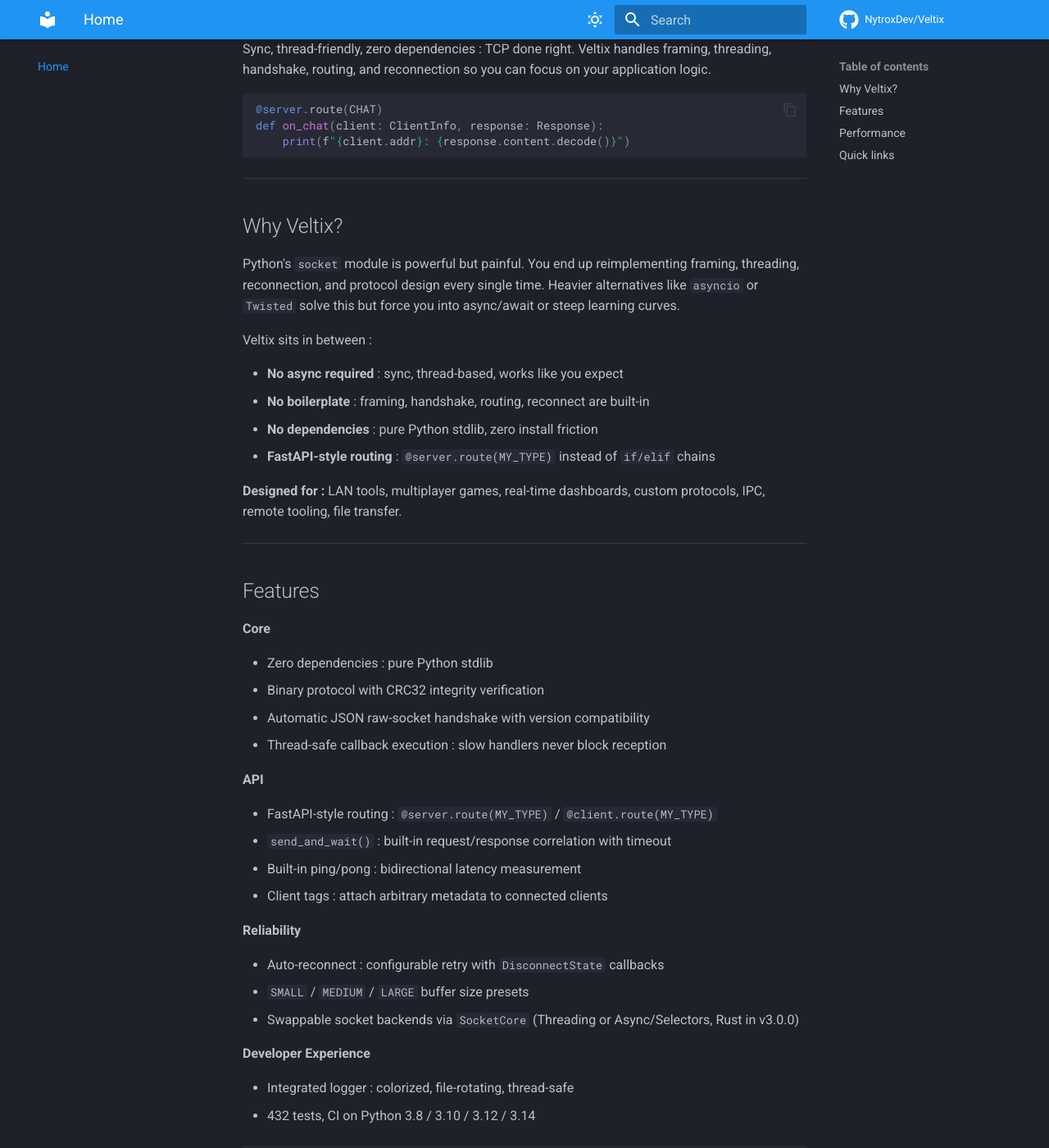
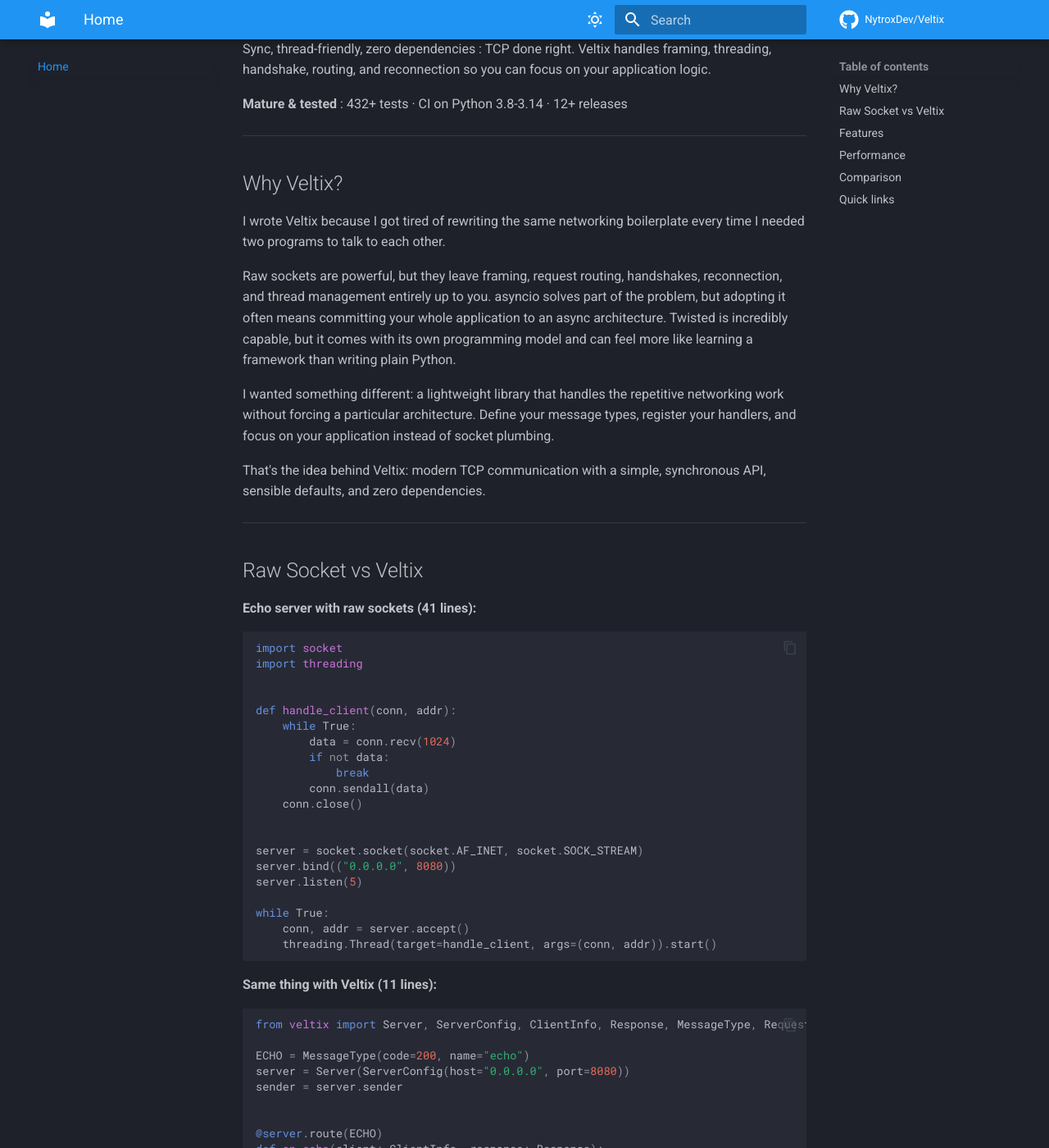
Before and after one commit to NytroxDev/Veltix, an MkDocs documentation site: the page built from docs/index.md, in a window 1280 px wide and 1400 px high, scrolled down 266 px. Shown: the whole window at 82% size. Built offline with MkDocs 1.6.1 and Material for MkDocs 9.7.7, drawn with Linux system fonts in a browser that asks for light colours; comment, search, counter and statistics services are not loaded; some of the changed text lies outside the part shown; grey boxes are pictures that could not be loaded.

Commit message:
docs: align docs/index.md with new README structure

````diff
--- a/docs/index.md
+++ b/docs/index.md
@@ -1,6 +1,6 @@
 # Veltix
 
-> The high-level TCP library Python never had.
+> Python TCP, without the boilerplate.
 
 [![Lines of code](https://img.shields.io/endpoint?url=https://ghloc.vercel.app/api/NytroxDev/Veltix/badge)](https://ghloc.vercel.app/NytroxDev/Veltix)
 [![PyPI](https://img.shields.io/pypi/v/veltix?cacheSeconds=300)](https://pypi.org/project/veltix/)
@@ -12,30 +12,75 @@
 Veltix handles framing, threading, handshake, routing, and reconnection
 so you can focus on your application logic.
 
-```python
-@server.route(CHAT)
-def on_chat(client: ClientInfo, response: Response):
-    print(f"{client.addr}: {response.content.decode()}")
-```
+**Mature & tested** : 432+ tests · CI on Python 3.8-3.14 · 12+ releases
 
 ---
 
 ## Why Veltix?
 
-Python's `socket` module is powerful but painful. You end up reimplementing
-framing, threading, reconnection, and protocol design every single time.
-Heavier alternatives like `asyncio` or `Twisted` solve this but force you into
-async/await or steep learning curves.
+I wrote Veltix because I got tired of rewriting the same networking boilerplate every time I needed two programs to talk
+to each other.
 
-Veltix sits in between :
+Raw sockets are powerful, but they leave framing, request routing, handshakes, reconnection, and thread management
+entirely up to you. asyncio solves part of the problem, but adopting it often means committing your whole application to
+an async architecture. Twisted is incredibly capable, but it comes with its own programming model and can feel more like
+learning a framework than writing plain Python.
 
-- **No async required** : sync, thread-based, works like you expect
-- **No boilerplate** : framing, handshake, routing, reconnect are built-in
-- **No dependencies** : pure Python stdlib, zero install friction
-- **FastAPI-style routing** : `@server.route(MY_TYPE)` instead of `if/elif` chains
+I wanted something different: a lightweight library that handles the repetitive networking work without forcing a
+particular architecture. Define your message types, register your handlers, and focus on your application instead of
+socket plumbing.
 
-**Designed for :** LAN tools, multiplayer games, real-time dashboards,
-custom protocols, IPC, remote tooling, file transfer.
+That's the idea behind Veltix: modern TCP communication with a simple, synchronous API, sensible defaults, and zero
+dependencies.
+
+---
+
+## Raw Socket vs Veltix
+
+**Echo server with raw sockets (41 lines):**
+
+```python
+import socket
+import threading
+
+
+def handle_client(conn, addr):
+    while True:
+        data = conn.recv(1024)
+        if not data:
+            break
+        conn.sendall(data)
+    conn.close()
+
+
+server = socket.socket(socket.AF_INET, socket.SOCK_STREAM)
+server.bind(("0.0.0.0", 8080))
+server.listen(5)
+
+while True:
+    conn, addr = server.accept()
+    threading.Thread(target=handle_client, args=(conn, addr)).start()
+```
+
+**Same thing with Veltix (11 lines):**
+
+```python
+from veltix import Server, ServerConfig, ClientInfo, Response, MessageType, Request
+
+ECHO = MessageType(code=200, name="echo")
+server = Server(ServerConfig(host="0.0.0.0", port=8080))
+sender = server.sender
+
+
+@server.route(ECHO)
+def on_echo(client: ClientInfo, response: Response):
+    sender.send(Request(ECHO, response.content), client=client.conn)
+
+
+server.start()
+```
+
+No manual framing. No thread management. No boilerplate.
 
 ---
 
@@ -54,12 +99,13 @@
 - `send_and_wait()` : built-in request/response correlation with timeout
 - Built-in ping/pong : bidirectional latency measurement
 - Client tags : attach arbitrary metadata to connected clients
+- `Sender` exposed as `server.sender` / `client.sender`
 
 **Reliability**
 
 - Auto-reconnect : configurable retry with `DisconnectState` callbacks
 - `SMALL` / `MEDIUM` / `LARGE` buffer size presets
-- Swappable socket backends via `SocketCore` (Threading or Async/Selectors, Rust in v3.0.0)
+- Swappable socket backends via `SocketCore` (Threading or Async/Selectors)
 
 **Developer Experience**
 
@@ -83,6 +129,29 @@
 
 ---
 
+## Comparison
+
+| Feature                | Veltix | `socket` | `asyncio` | Twisted |
+|------------------------|:------:|:--------:|:---------:|:-------:|
+| High-level API         |   ✓    |    ✗     |     ~     |    ✗    |
+| Zero dependencies      |   ✓    |    ✓     |     ✓     |    ✗    |
+| No async required      |   ✓    |    ✓     |     ✗     |    ✗    |
+| Message framing        |   ✓    |    ✗     |     ✗     |    ~    |
+| Message integrity      |   ✓    |    ✗     |     ✗     |    ✗    |
+| Automatic handshake    |   ✓    |    ✗     |     ✗     |    ✗    |
+| Request/Response       |   ✓    |    ✗     |     ~     |    ✓    |
+| Message routing        |   ✓    |    ✗     |     ✗     |    ~    |
+| Auto-reconnect         |   ✓    |    ✗     |     ~     |    ✓    |
+| Non-blocking callbacks |   ✓    |    ✗     |     ✓     |    ✓    |
+| Built-in ping/pong     |   ✓    |    ✗     |     ✗     |    ✗    |
+| Client tags            |   ✓    |    ✗     |     ✗     |    ✗    |
+| Swappable backends     |   ✓    |    ✗     |     ✗     |    ✗    |
+| Integrated logger      |   ✓    |    ✗     |     ~     |    ✓    |
+
+> ✓ Built-in &nbsp;&nbsp; ~ Possible but requires manual setup &nbsp;&nbsp; ✗ Not provided (you implement it yourself)
+
+---
+
 ## Quick links
 
 - [Installation](getting-started/installation.md)
````
Also changed, not shown: other parts of docs/index.md (+1 -0 lines).
